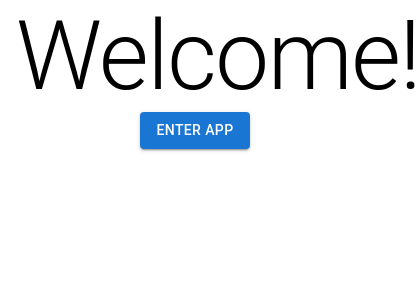
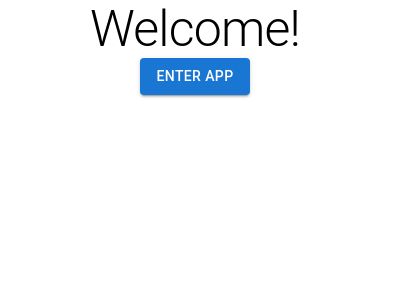
Before and after one commit to A00820449/apis-final-project, a Next.js app: page / in a window 390 px wide. Shown: the top 300 px of the page, 420 px wide, since content can reach past the window. Built offline with nearby package versions, Linux system fonts and the light colour scheme.

Commit message:
fixed frontpage font size

```diff
--- a/src/pages/index.tsx
+++ b/src/pages/index.tsx
@@ -1,10 +1,11 @@
-import { Button, Container, Typography } from '@mui/material'
+import { Button, Container, Typography, useMediaQuery } from '@mui/material'
 import Link from 'next/link'
 
 export default function Home() {
+  const match = useMediaQuery("(max-width:600px)")
   return (
     <Container className='main' sx={{textAlign: "center"}}>
-      <Typography variant='h1'>Welcome!</Typography>
+      <Typography variant='h1' sx={match ? {fontSize: "50px"} : {}}>Welcome!</Typography>
       <Button LinkComponent={Link} href={'/dashboard'} variant="contained">
         Enter App
       </Button>
```
